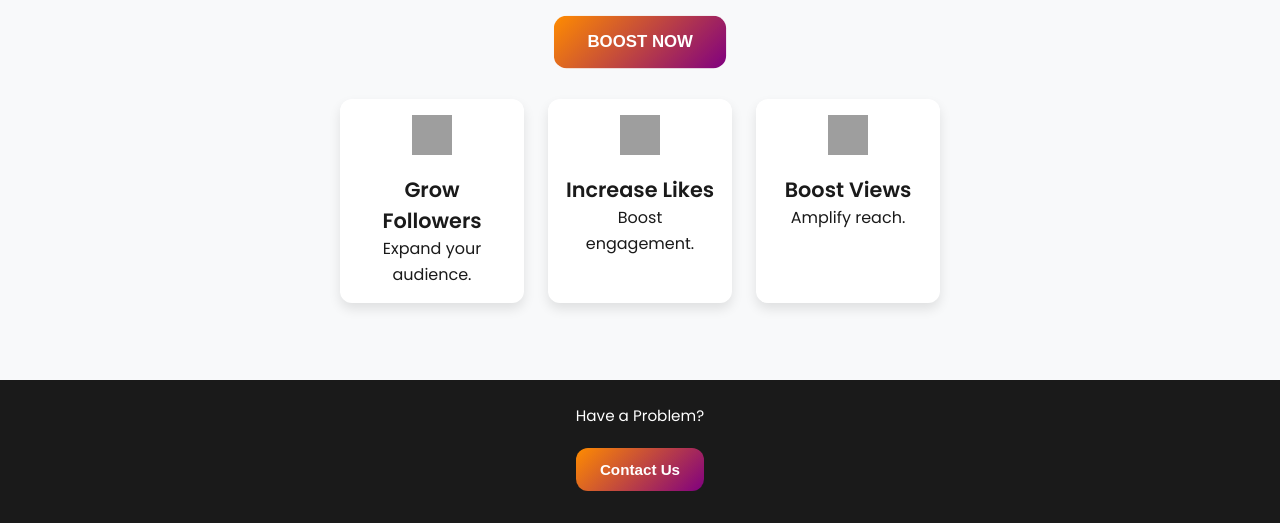
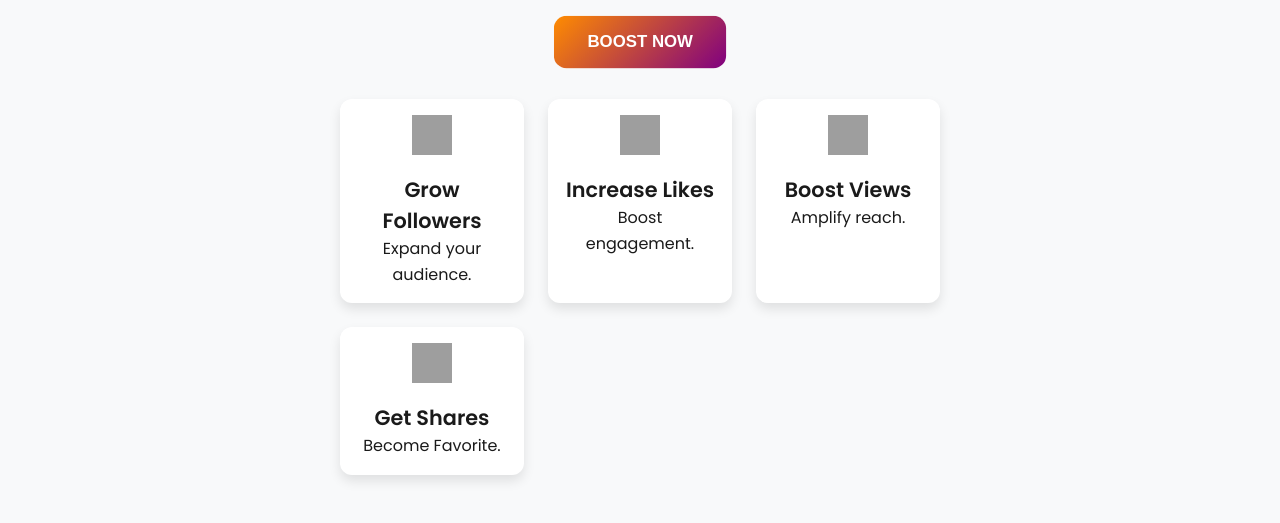
Before and after one commit to RajPatwa18110/boost, a plain HTML site: page index.html in a window 1280 px wide. Shown: the part 277-800 px from the top of the page. Drawn offline with Linux system fonts and the light colour scheme; grey boxes are pictures that could not be loaded.

Commit message:
Update index.html

```diff
--- a/index.html
+++ b/index.html
@@ -1040,6 +1040,11 @@
                     <img src="https://img.icons8.com/color/48/000000/visible.png" alt="Boost Views">
                     <h3>Boost Views</h3>
                     <p>Amplify reach.</p>
+                </div>
+                 <div class="feature-card">
+                    <img src="https://img.icons8.com/color/48/000000/bookmark-ribbon.png" alt="Boost Favorites">
+                    <h3>Get Shares</h3>
+                    <p>Become Favorite.</p>
                 </div>
             </div>
         </section>
```
